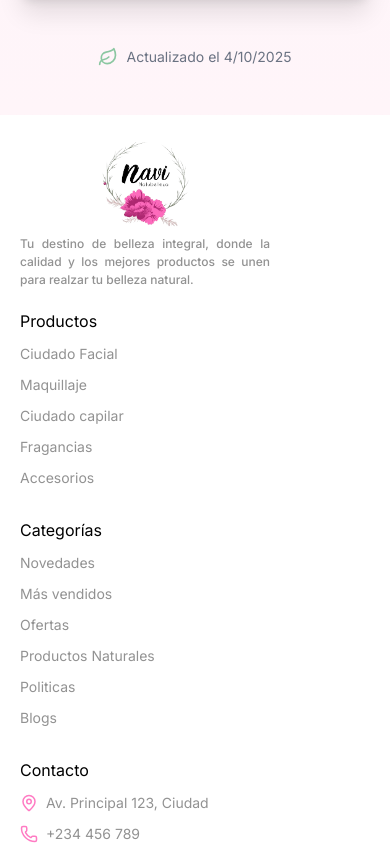
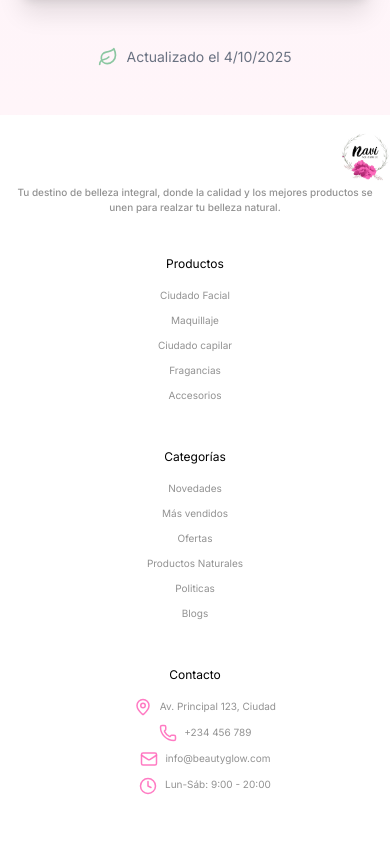
Before and after one commit to RKSAMANIEGO/naviri-web, a React (Vite) app: page /policity in a window 390 px wide. Shown: the part 1126-1982 px from the top of the page. After the commit the page ends 1960 px from the top, so only its background shows below. Built offline with nearby package versions, Linux system fonts and the light colour scheme; no server answers.

Commit message:
avance responsive page principal

```diff
--- a/src/components/footer/Footer.jsx
+++ b/src/components/footer/Footer.jsx
@@ -42,18 +42,18 @@ const Footer = () => {
             <div className={styles.sectionfooter}>
                 <h3>Contacto</h3>
                 <ul>
-                   <li className={styles.contactItem}>
+                   <li className={styles.contactItem}><a>
                      <MapPin className={styles.icon} size={18} /> Av. Principal 123, Ciudad
-                   </li>
-                   <li className={styles.contactItem}>
+                   </a></li>
+                   <li className={styles.contactItem}><a>
                      <Phone className={styles.icon} size={18} /> +234 456 789
-                   </li>
-                   <li className={styles.contactItem}>
+                   </a></li>
+                   <li className={styles.contactItem}><a>
                      <Mail className={styles.icon} size={18} /> info@beautyglow.com
-                  </li>
-                   <li className={styles.contactItem}>
+                  </a></li>
+                   <li className={styles.contactItem}><a>
                      <Clock className={styles.icon} size={18} /> Lun-Sáb: 9:00 - 20:00
-                  </li>
+                  </a></li>
                 </ul>
             </div>
         </div>
--- a/src/components/header/Header.jsx
+++ b/src/components/header/Header.jsx
@@ -1,5 +1,5 @@
 import { useState } from 'react';
-import {FaShoppingCart, FaSearch, FaChevronDown } from 'react-icons/fa';
+import {FaShoppingCart, FaSearch, FaChevronDown, FaBars, FaTimes } from 'react-icons/fa';
 import styles from "../../styles/header.module.css";
 import { Link } from 'react-router-dom';
 
@@ -7,6 +7,11 @@ const Header = () => {
 
     const [showProductos, setShowProductos] = useState(false);
     const [showCategorias, setShowCategorias] = useState(false);
+    const [showMenu, setShowMenu] = useState(false);
+
+    const toggleMenu = () => {
+        setShowMenu(!showMenu);
+    };
 
 
     return (
@@ -16,8 +21,13 @@ const Header = () => {
             <img src="/src/assets/image/logo-navi.png" alt="logo"/>
         </div>
 
-        <nav className={styles.nav}>
-            <Link to="/">Inicio</Link>
+        <div className={styles.menuIcon} onClick={toggleMenu}>
+            {showMenu ? <FaTimes/> : <FaBars/>}
+        </div>
+
+        <nav className={`${styles.nav} ${showMenu ? styles.show : ""}`}>
+
+            <Link to="/" onClick={toggleMenu}>Inicio</Link>
 
             <div
                 className={styles.dropnow}
--- a/src/styles/SectionCategorias.module.css
+++ b/src/styles/SectionCategorias.module.css
@@ -131,3 +131,105 @@
 .buttoncard:hover{
     color: rgb(0, 0, 0);
 }
+
+/*RESPONSIVE*/
+
+@media (max-width: 1025px) {
+.headerIcons {
+    gap: 70px;
+}
+
+.categoriestitle h2 {
+    font-size: 32px;
+}
+
+.categoriestitle p {
+    font-size: 18px;
+    margin-bottom: 30px;
+}
+
+.sectioncategories {
+    gap: 20px;
+}
+
+.card {
+    width: 45%;
+}
+
+.iconCircle {
+    width: 45px;
+    height: 45px;
+}
+
+.icons span {
+    font-size: 26px;
+}
+
+.icons p {
+    font-size: 15px;
+}
+
+.card h3 {
+    font-size: 22px;
+}
+
+.card p {
+    font-size: 15px;
+}
+
+.buttoncard {
+    font-size: 15px;
+}
+}
+
+
+
+@media (max-width: 768px) {
+
+.headerIcons {
+    gap: 30px;
+}
+
+.categoriestitle h2 {
+    font-size: 28px;
+}
+
+.categoriestitle p {
+    font-size: 12px;
+    margin-bottom: 50px;
+}
+
+.sectioncategories {
+    gap: 20px;
+}
+
+.card {
+    width: 50%;
+}
+
+.iconCircle {
+    width: 40px;
+    height: 40px;
+}
+
+.icons span {
+    font-size: 24px;
+}
+
+.icons p {
+    font-size: 14px;
+}
+
+.card h3 {
+    font-size: 20px;
+}
+
+.card p {
+    font-size: 14px;
+}
+
+.buttoncard {
+    font-size: 14px;
+
+}
+}
--- a/src/styles/SectionRecomen.module.css
+++ b/src/styles/SectionRecomen.module.css
@@ -99,3 +99,78 @@
 .buttonprod:hover {
     background-color: #a83263;
 }
+
+@media (max-width: 1200px) {
+    .grid {
+        gap: 40px;
+    }
+}
+
+@media (max-width: 992px) {
+    .title {
+        font-size: 30px;
+    }
+
+    .subtitle {
+        font-size: 18px;
+    }
+
+    .grid {
+        grid-template-columns: repeat(auto-fit, minmax(220px, 1fr));
+    }
+
+    .cardproduc {
+        max-width: 85%;
+    }
+}
+
+@media (max-width: 768px) {
+
+    .container {
+        justify-items: center;
+    }
+
+    .title {
+        font-size: 30px;
+    }
+
+    .subtitle {
+        font-size: 16px;
+        text-align: center;
+    }
+
+    .grid {
+        grid-template-columns: repeat(auto-fit, minmax(300px, 1fr));
+    }
+
+    .cardproduc {
+        max-width: 100%;
+    }
+
+    .buttonprod {
+        padding: 8px 16px;
+    }
+}
+
+@media (max-width: 480px) {
+    .title {
+        font-size: 25px;
+    }
+
+    .subtitle {
+        font-size: 16px;
+    }
+
+    .grid {
+        grid-template-columns: 1fr;
+        gap: 20px;
+    }
+
+    .cardproduc {
+        max-width: 100%;
+    }
+
+    .buttonprod {
+        padding: 6px 12px;
+    }
+}
--- a/src/styles/footer.module.css
+++ b/src/styles/footer.module.css
@@ -1,11 +1,4 @@
 @import url('https://fonts.googleapis.com/css2?family=Inter:wght@100..900&display=swap');
-
-/* *{
-    margin: 0;
-    padding: 0;
-    box-sizing: border-box;
-    font-family: Inter, 'san-serif';
-} */
 
 
 .footer {
@@ -77,13 +70,138 @@
     color: #e04b88;
 }
 
-.contactItem {
+.sectionfooter .contactItem {
+    align-items: center;
+    gap:10px;
+}
+
+.sectionfooter .contactItem ul {
+    list-style: none;
+    padding: 0;
+    margin: 0;
+    display: flex;
+    flex-direction: row;
+}
+
+.sectionfooter .contactItem ul li {
     display: flex;
     align-items: center;
-    gap: 8px;
-    margin-bottom: 8px;
-  }
+    color: #929292;
+    margin-bottom: 0;
+}
 
-  .icon {
+.sectionfooter .contactItem ul li a {
+    color: #929292;
+    text-decoration: none;
+    transition: color 0.3s ease-in-out;
+    margin-left: 5px;
+}
+
+.icon {
     color: #FF6BBCE3;
-  }
+    display: inline-flex;
+    margin-right: 5px;
+}
+
+
+
+@media (max-width: 768px) {
+.footer {
+    padding: 10px;
+}
+
+.container {
+    flex-direction: column;
+    align-items: center;
+}
+
+.sectionfooter {
+    width: 100%;
+    text-align: center;
+    margin-bottom: 20px;
+}
+
+.logo {
+    width: 80px;
+    margin-left: 320px;
+}
+
+.footerdescrip {
+    max-width: 100%;
+    margin-right: 0;
+    margin-left: 20px;
+}
+
+.footerdescrip p {
+    font-size: 12px;
+}
+
+.sectionfooter h3 {
+    font-size: 14px;
+}
+
+.sectionfooter ul li {
+    margin-bottom: 5px;
+}
+
+.sectionfooter ul li a {
+    font-size: 12px;
+}
+
+.sectionfooter .contactItem {
+    max-width: 100%;
+    margin-right: 0;
+    margin-left: 20px;
+}
+
+.sectionfooter .contactItem ul{
+    align-items: center;
+}
+
+.sectionfooter .contactItem ul li {
+    margin-bottom: 5px;
+}
+
+.sectionfooter .contactItem ul li a {
+    font-size: 12px;
+}
+
+
+}
+
+@media (max-width: 480px) {
+.footer {
+    padding: 15px;
+}
+
+.container {
+    flex-direction: column;
+    align-items: center;
+}
+
+.footerdescrip {
+    text-align: center;
+     margin-left: 0;
+}
+
+.footerdescrip p {
+    font-size: 10px;
+}
+
+.sectionfooter h3 {
+    font-size: 12px;
+}
+
+.sectionfooter ul li {
+    margin-bottom: 4px;
+}
+
+.sectionfooter ul li a {
+    font-size: 10px;
+}
+
+.logo {
+    width: 60px;
+}
+
+}
--- a/src/styles/header.module.css
+++ b/src/styles/header.module.css
@@ -224,3 +224,5 @@
 .btnreserve:hover {
     background: #e04b88;
 }
+
+/*RESPONSIVE*/
```
